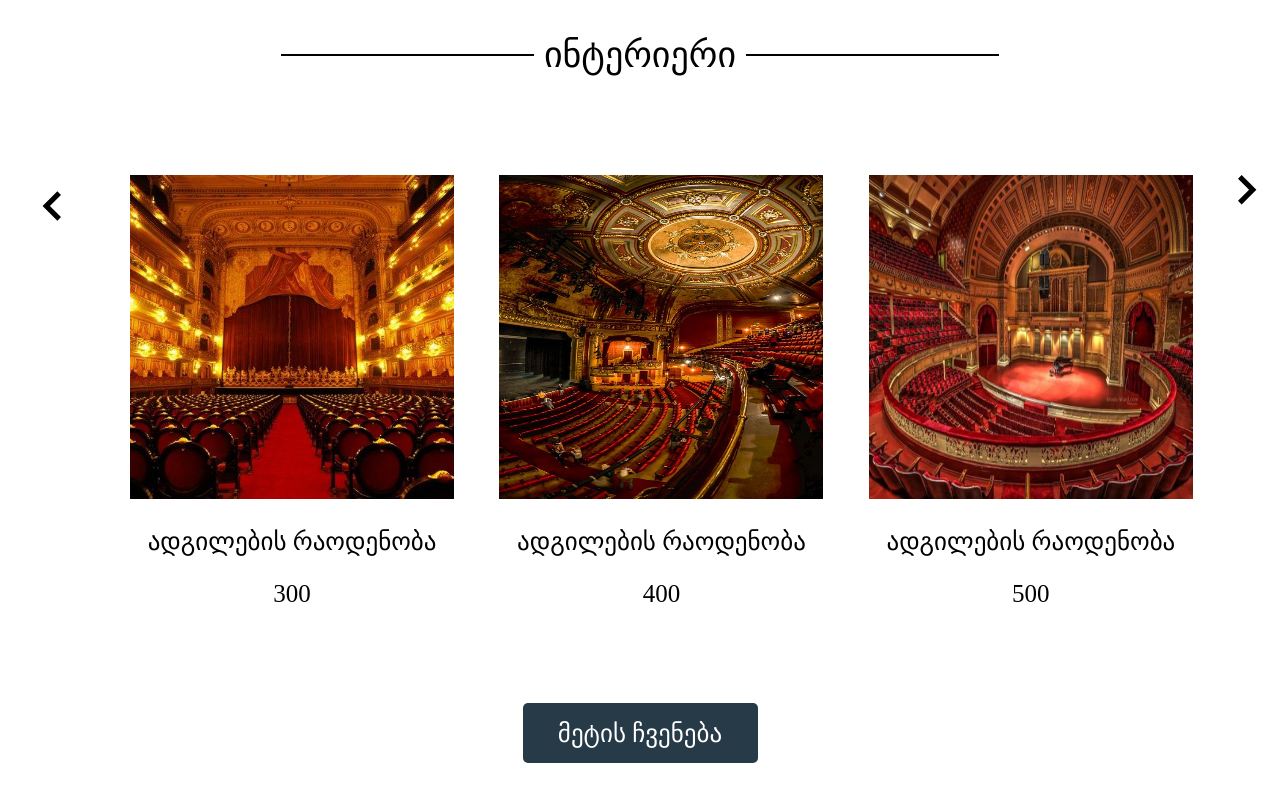
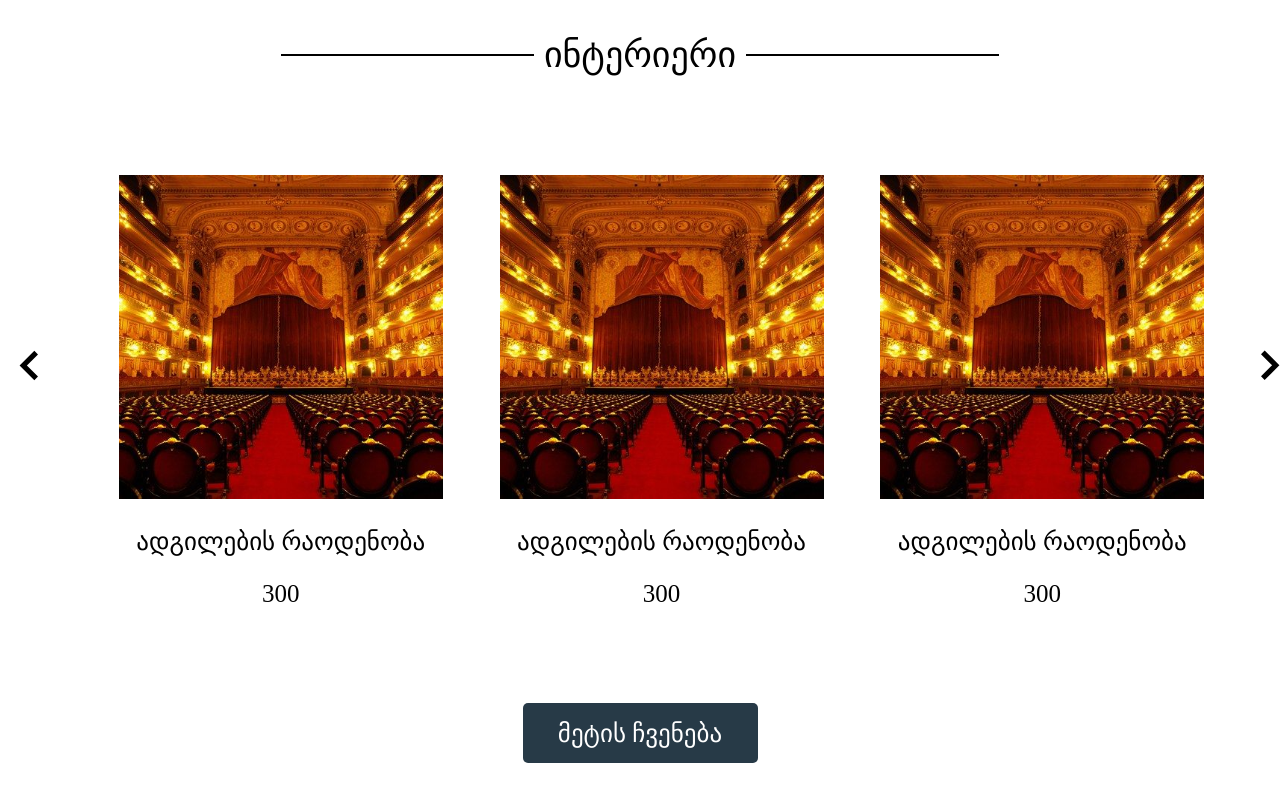
Before and after one commit to daviti12345/final-project, a plain HTML site: page index.html in a window 1280 px wide. Shown: the part 800-1600 px from the top of the page. Drawn offline with Linux system fonts and the light colour scheme.

Commit message:
add all files

```diff
--- a/index.html
+++ b/index.html
@@ -78,26 +78,30 @@
       <div></div>
     </div>
     <section>
-      <div class="news1">
-        <div>
+      <div class="container">
+        <div class="news2">
           <img class="first" src="images/vectora.svg" alt="" />
+          <div class="div-center">
+            <img class="pic" src="images/pic1.jpg" alt="" />
+            <div class="child">
+              <p>ადგილების რაოდენობა</p>
+              <p>300</p>
+            </div>
           </div>
           <div class="div-center">
             <img class="pic" src="images/pic1.jpg" alt="" />
+            <div class="child">
               <p>ადგილების რაოდენობა</p>
               <p>300</p>
             </div>
-        <div class="div-center">
-          <img class="pic" src="images/pic2.jpg" alt="" />
-          <p>ადგილების რაოდენობა</p>
-          <p>400</p>
           </div>
           <div class="div-center">
-          <img class="pic" src="images/pic3.jpg" alt="" />
+            <img class="pic" src="images/pic1.jpg" alt="" />
+            <div class="child">
               <p>ადგილების რაოდენობა</p>
-          <p>500</p>
+              <p>300</p>
             </div>
-        <div>
+          </div>
           <img class="first" src="images/wector.svg" alt="" />
         </div>
       </div>
--- a/scss/_styles.scss
+++ b/scss/_styles.scss
@@ -130,30 +130,19 @@ section {
   }
 }
 section {
-  .news1 {
+  .container {
+    max-width: 1400px;
+    width: 100%;
+    margin: 0 auto;
+    .news2 {
       display: flex;
-    justify-content: space-around;
-    align-items: center;
-
-    &:first-child {
-      width: 62px;
-    }
-
-    &:last-child {
-      width: 62px;
-    }
-
-    .first {
-      margin-bottom: 120px;
-      width: 62px;
-    }
-     .div-center {
-      width: 324px;
+      justify-content: space-between;
     }
     .pic {
       width: 324px;
       height: 324px;
     }
+    .child {
       p {
         text-align: center;
         color: black;
@@ -162,6 +151,10 @@ section {
         font-weight: 400;
         word-wrap: break-word;
         margin-top: 27px;
+      }
+    }
+    .first {
+      margin-top: -50px;
     }
   }
   .inpute {
@@ -186,18 +179,12 @@ section {
     justify-content: center;
   }
   @media only screen and (max-width: 1065px) {
+    .news2 {
+      display: flex;
+      flex-wrap: wrap;
+    }
     .first {
       display: none;
-    }
-    .news1 {
-      display: flex;
-      flex-direction: column;
-      justify-content: center;
-    }
-    .news {
-      .div {
-        width: 100%;
-      }
     }
   }
 }
```
Also changed, not shown: scss/global.css, 1 other file. Lines whose indentation alone changed are shown as unchanged.
